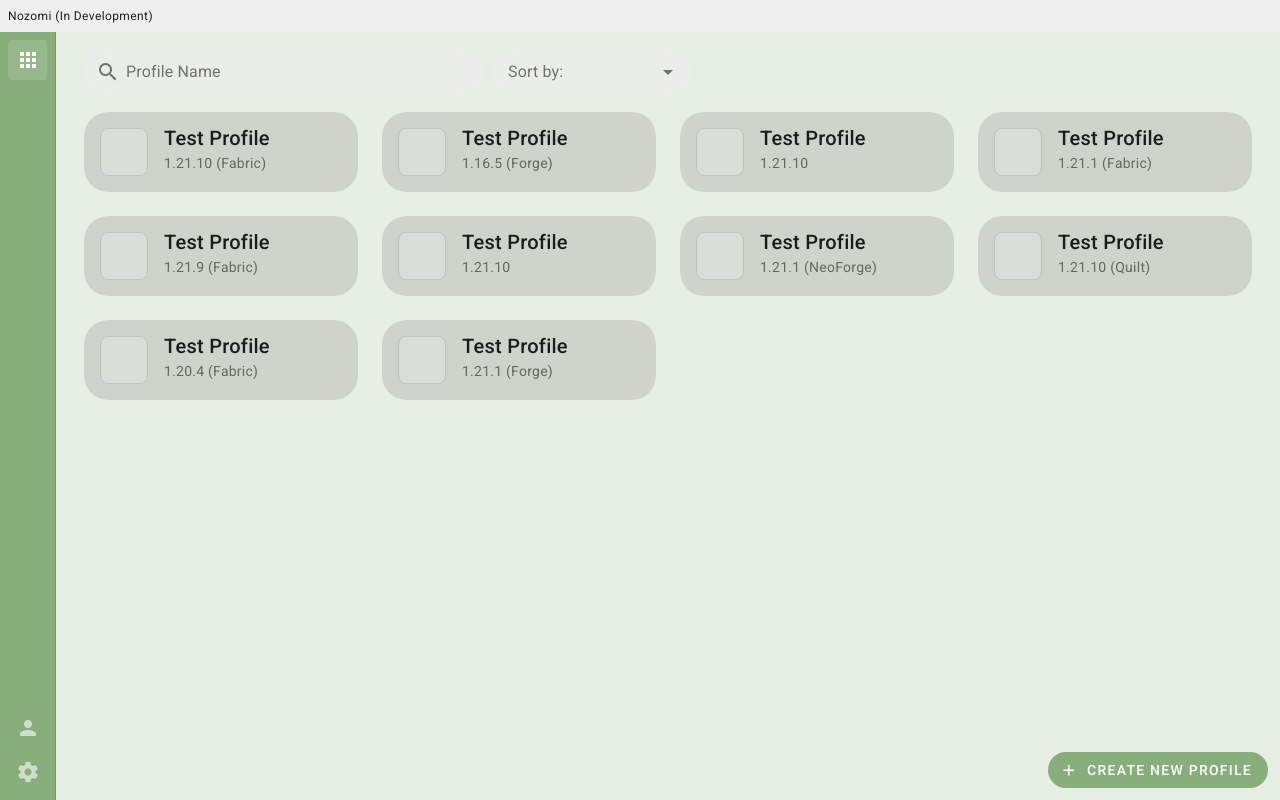
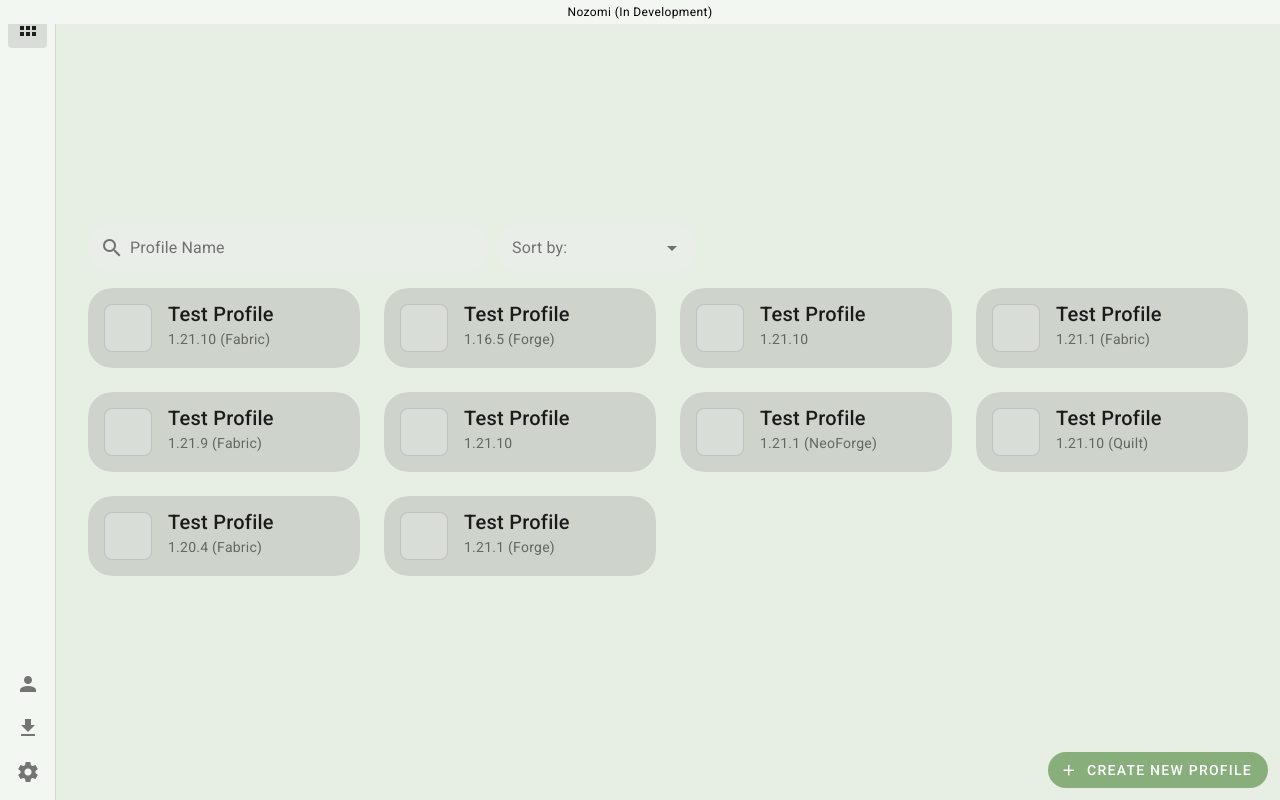
Before and after one commit to legenlee/crylic, a Vue app: page /#/profiles in a window 1280 px wide. Built offline with nearby package versions, Linux system fonts and the light colour scheme.

Commit message:
fix: Fix titlebar height to WCO height

```diff
--- a/src/renderer/App.vue
+++ b/src/renderer/App.vue
@@ -1,18 +1,42 @@
 <script setup lang="ts">
-import { ref } from "vue";
+import { onMounted, onUnmounted, ref } from "vue";
 import { RouteNames } from "./routes";
 
 const auth = ref(false);
+
+const titlebarHeight = ref(0);
+const updateTitleBarHeight = (
+  // eslint-disable-next-line no-undef
+  event: WindowControlsOverlayGeometryChangeEvent,
+) => {
+  titlebarHeight.value = event.titlebarAreaRect.height;
+};
+
+onMounted(() => {
+  window.navigator.windowControlsOverlay.addEventListener(
+    "geometrychange",
+    updateTitleBarHeight,
+  );
+
+  titlebarHeight.value =
+    window.navigator.windowControlsOverlay.getTitlebarAreaRect().height;
+});
+
+onUnmounted(() => {
+  window.navigator.windowControlsOverlay.removeEventListener(
+    "geometrychange",
+    updateTitleBarHeight,
+  );
+});
 </script>
 
 <template>
   <VApp>
-    <VSystemBar window style="-webkit-app-region: drag">
-      <span>Nozomi (In Development)</span>
-      <VSpacer></VSpacer>
+    <VSystemBar class="titlebar" color="surface" :height="titlebarHeight">
+      <div class="mx-auto">Nozomi (In Development)</div>
     </VSystemBar>
 
-    <VNavigationDrawer permanent rail color="primary">
+    <VNavigationDrawer permanent rail absolute>
       <VList nav density="compact">
         <VListItem
           link
@@ -41,6 +65,9 @@ const auth = ref(false);
               <VListItem title="Sign In" prepend-icon="mdi-login" link />
             </VList>
           </VMenu>
+
+          <VListItem link prepend-icon="mdi-download" />
+
           <VListItem
             link
             :to="{ name: RouteNames.SETTINGS }"
@@ -50,8 +77,22 @@ const auth = ref(false);
       </template>
     </VNavigationDrawer>
 
-    <VMain>
-      <RouterView />
+    <VMain scrollable>
+      <VContainer class="fill-height" fluid>
+        <div class="title-bar"></div>
+
+        <RouterView v-slot="{ Component }">
+          <VSlideYReverseTransition hide-on-leave>
+            <component :is="Component" style="width: 100%; min-height: 100%" />
+          </VSlideYReverseTransition>
+        </RouterView>
+      </VContainer>
     </VMain>
   </VApp>
 </template>
+
+<style scoped>
+.titlebar {
+  -webkit-app-region: drag;
+}
+</style>
```
Also changed, not shown: src/renderer/env.d.ts (added, +40 -0 lines).
